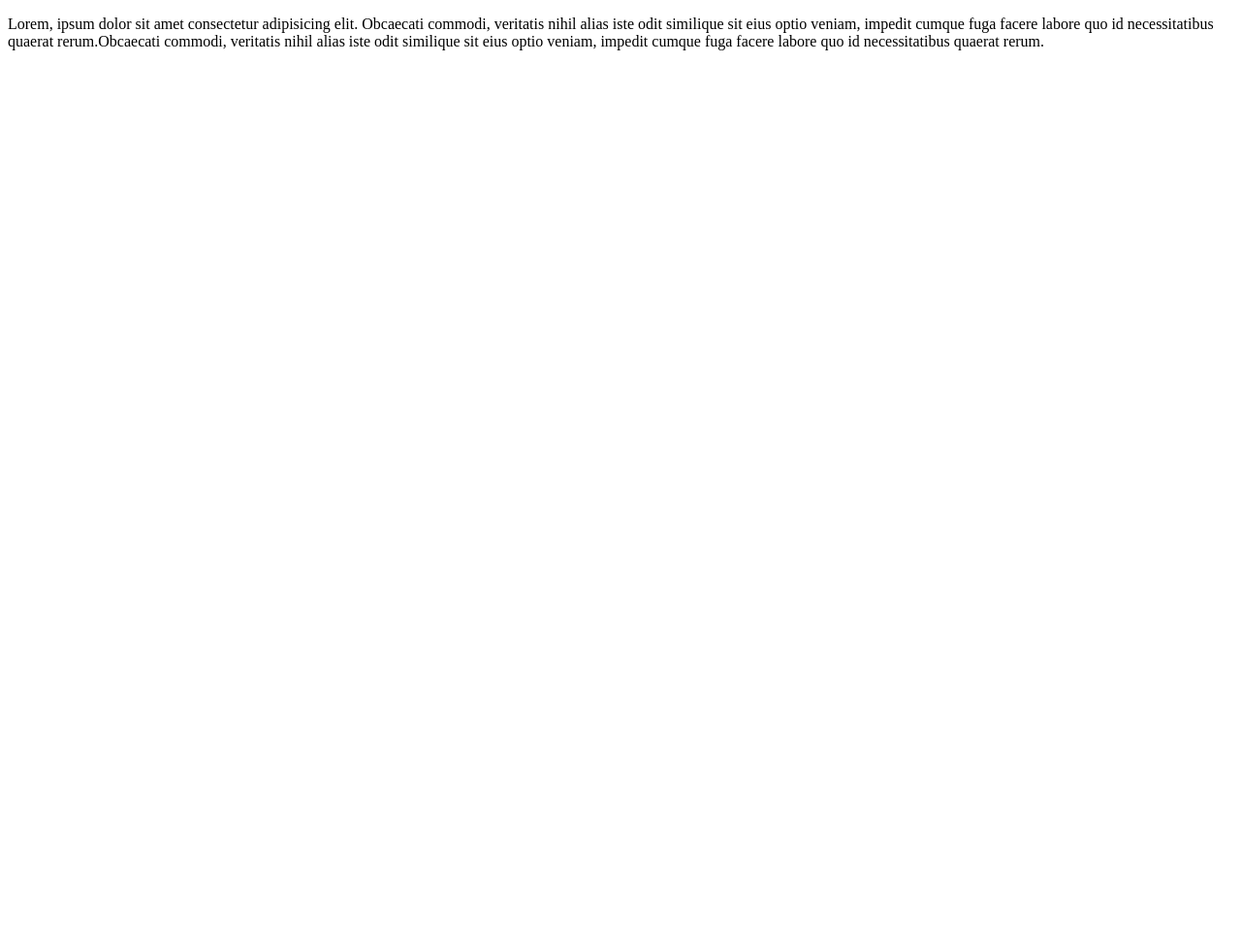
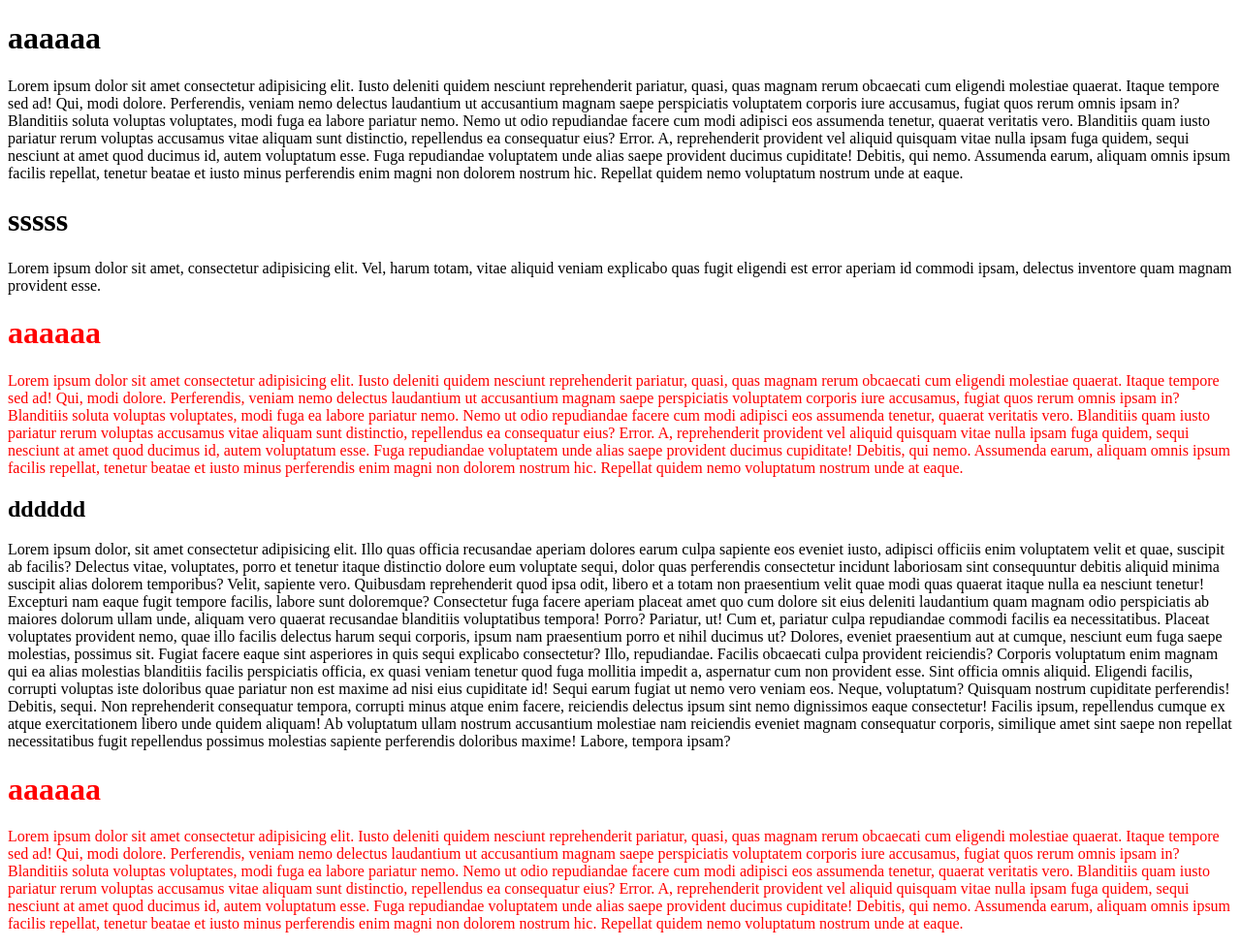
Before and after one commit to zigo72200/trial, a plain HTML site: page index.html in a window 1280 px wide. Shown: the whole page at 97% size. Before the commit the page ends 800 px from the top, so only its background shows below. Drawn offline with Linux system fonts and the light colour scheme.

Commit message:
Бавився

```diff
--- a/CSS/styles.css
+++ b/CSS/styles.css
@@ -1,4 +1,3 @@
-.text {
-  font-size: 16px;
-  line-height: 1,5;
+.blok ~ .sektion  {
+  color: red;
 }
--- a/index.html
+++ b/index.html
@@ -8,12 +8,59 @@
     <link rel="stylesheet" href="./CSS/styles.css">
 </head>
 <body>
-<p class="text">
-    Lorem, ipsum dolor sit amet consectetur adipisicing elit. Obcaecati commodi,
-    veritatis nihil alias iste odit similique sit eius optio veniam, impedit
-    cumque fuga facere labore quo id necessitatibus quaerat rerum.Obcaecati
-    commodi, veritatis nihil alias iste odit similique sit eius optio veniam,
-    impedit cumque fuga facere labore quo id necessitatibus quaerat rerum.
-</p>
+  <div class="sektion">
+    <h1>aaaaaa</h1>
+    <p>Lorem ipsum dolor sit amet consectetur adipisicing elit. Iusto deleniti quidem nesciunt reprehenderit pariatur,
+      quasi, quas magnam rerum obcaecati cum eligendi molestiae quaerat. Itaque tempore sed ad! Qui, modi dolore.
+      Perferendis, veniam nemo delectus laudantium ut accusantium magnam saepe perspiciatis voluptatem corporis iure
+      accusamus, fugiat quos rerum omnis ipsam in? Blanditiis soluta voluptas voluptates, modi fuga ea labore pariatur
+      nemo.
+      Nemo ut odio repudiandae facere cum modi adipisci eos assumenda tenetur, quaerat veritatis vero. Blanditiis quam
+      iusto pariatur rerum voluptas accusamus vitae aliquam sunt distinctio, repellendus ea consequatur eius? Error.
+      A, reprehenderit provident vel aliquid quisquam vitae nulla ipsam fuga quidem, sequi nesciunt at amet quod ducimus
+      id, autem voluptatum esse. Fuga repudiandae voluptatem unde alias saepe provident ducimus cupiditate!
+      Debitis, qui nemo. Assumenda earum, aliquam omnis ipsum facilis repellat, tenetur beatae et iusto minus perferendis
+      enim magni non dolorem nostrum hic. Repellat quidem nemo voluptatum nostrum unde at eaque.</p>
+  </div>
+<div class="blok">
+  <h1 >sssss</h1>
+  <p>Lorem ipsum dolor sit amet, consectetur adipisicing elit. Vel, harum totam, vitae aliquid veniam explicabo quas fugit eligendi est error aperiam id commodi ipsam, delectus inventore quam magnam provident esse.</p>
+</div>
+<div class="sektion">
+  <h1>aaaaaa</h1>
+  <p>Lorem ipsum dolor sit amet consectetur adipisicing elit. Iusto deleniti quidem nesciunt reprehenderit pariatur, quasi, quas magnam rerum obcaecati cum eligendi molestiae quaerat. Itaque tempore sed ad! Qui, modi dolore.
+  Perferendis, veniam nemo delectus laudantium ut accusantium magnam saepe perspiciatis voluptatem corporis iure accusamus, fugiat quos rerum omnis ipsam in? Blanditiis soluta voluptas voluptates, modi fuga ea labore pariatur nemo.
+  Nemo ut odio repudiandae facere cum modi adipisci eos assumenda tenetur, quaerat veritatis vero. Blanditiis quam iusto pariatur rerum voluptas accusamus vitae aliquam sunt distinctio, repellendus ea consequatur eius? Error.
+  A, reprehenderit provident vel aliquid quisquam vitae nulla ipsam fuga quidem, sequi nesciunt at amet quod ducimus id, autem voluptatum esse. Fuga repudiandae voluptatem unde alias saepe provident ducimus cupiditate!
+  Debitis, qui nemo. Assumenda earum, aliquam omnis ipsum facilis repellat, tenetur beatae et iusto minus perferendis enim magni non dolorem nostrum hic. Repellat quidem nemo voluptatum nostrum unde at eaque.</p>
+</div>
+<section class="pag">
+  <h1>dddddd</h1>
+  <p>Lorem ipsum dolor, sit amet consectetur adipisicing elit. Illo quas officia recusandae aperiam dolores earum culpa sapiente eos eveniet iusto, adipisci officiis enim voluptatem velit et quae, suscipit ab facilis?
+  Delectus vitae, voluptates, porro et tenetur itaque distinctio dolore eum voluptate sequi, dolor quas perferendis consectetur incidunt laboriosam sint consequuntur debitis aliquid minima suscipit alias dolorem temporibus? Velit, sapiente vero.
+  Quibusdam reprehenderit quod ipsa odit, libero et a totam non praesentium velit quae modi quas quaerat itaque nulla ea nesciunt tenetur! Excepturi nam eaque fugit tempore facilis, labore sunt doloremque?
+  Consectetur fuga facere aperiam placeat amet quo cum dolore sit eius deleniti laudantium quam magnam odio perspiciatis ab maiores dolorum ullam unde, aliquam vero quaerat recusandae blanditiis voluptatibus tempora! Porro?
+  Pariatur, ut! Cum et, pariatur culpa repudiandae commodi facilis ea necessitatibus. Placeat voluptates provident nemo, quae illo facilis delectus harum sequi corporis, ipsum nam praesentium porro et nihil ducimus ut?
+  Dolores, eveniet praesentium aut at cumque, nesciunt eum fuga saepe molestias, possimus sit. Fugiat facere eaque sint asperiores in quis sequi explicabo consectetur? Illo, repudiandae. Facilis obcaecati culpa provident reiciendis?
+  Corporis voluptatum enim magnam qui ea alias molestias blanditiis facilis perspiciatis officia, ex quasi veniam tenetur quod fuga mollitia impedit a, aspernatur cum non provident esse. Sint officia omnis aliquid.
+  Eligendi facilis, corrupti voluptas iste doloribus quae pariatur non est maxime ad nisi eius cupiditate id! Sequi earum fugiat ut nemo vero veniam eos. Neque, voluptatum? Quisquam nostrum cupiditate perferendis!
+  Debitis, sequi. Non reprehenderit consequatur tempora, corrupti minus atque enim facere, reiciendis delectus ipsum sint nemo dignissimos eaque consectetur! Facilis ipsum, repellendus cumque ex atque exercitationem libero unde quidem aliquam!
+  Ab voluptatum ullam nostrum accusantium molestiae nam reiciendis eveniet magnam consequatur corporis, similique amet sint saepe non repellat necessitatibus fugit repellendus possimus molestias sapiente perferendis doloribus maxime! Labore, tempora ipsam?</p>
+</section>
+<div class="sektion">
+  <h1>aaaaaa</h1>
+  <p>Lorem ipsum dolor sit amet consectetur adipisicing elit. Iusto deleniti quidem nesciunt reprehenderit pariatur,
+    quasi, quas magnam rerum obcaecati cum eligendi molestiae quaerat. Itaque tempore sed ad! Qui, modi dolore.
+    Perferendis, veniam nemo delectus laudantium ut accusantium magnam saepe perspiciatis voluptatem corporis iure
+    accusamus, fugiat quos rerum omnis ipsam in? Blanditiis soluta voluptas voluptates, modi fuga ea labore pariatur
+    nemo.
+    Nemo ut odio repudiandae facere cum modi adipisci eos assumenda tenetur, quaerat veritatis vero. Blanditiis quam
+    iusto pariatur rerum voluptas accusamus vitae aliquam sunt distinctio, repellendus ea consequatur eius? Error.
+    A, reprehenderit provident vel aliquid quisquam vitae nulla ipsam fuga quidem, sequi nesciunt at amet quod ducimus
+    id, autem voluptatum esse. Fuga repudiandae voluptatem unde alias saepe provident ducimus cupiditate!
+    Debitis, qui nemo. Assumenda earum, aliquam omnis ipsum facilis repellat, tenetur beatae et iusto minus perferendis
+    enim magni non dolorem nostrum hic. Repellat quidem nemo voluptatum nostrum unde at eaque.</p>
+</div>
+
 </body>
 </html>
```
Also changed, not shown: .prettierrc.json (added).
